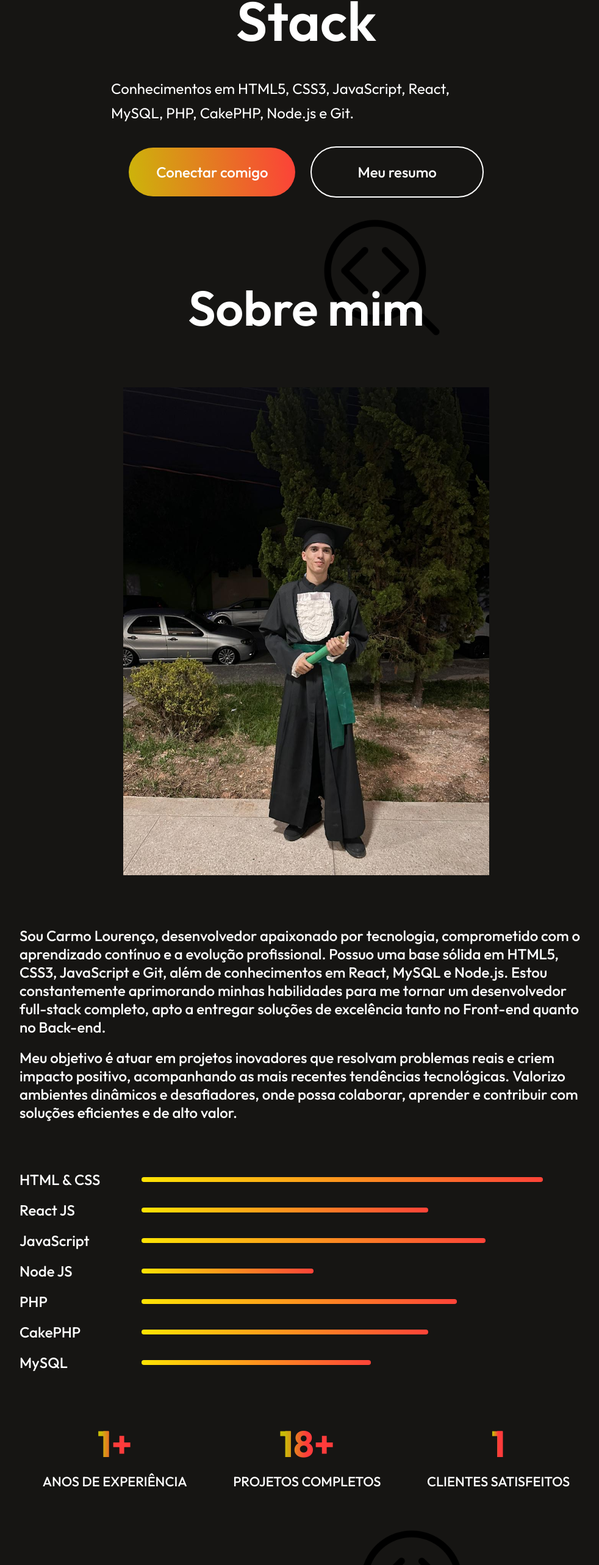
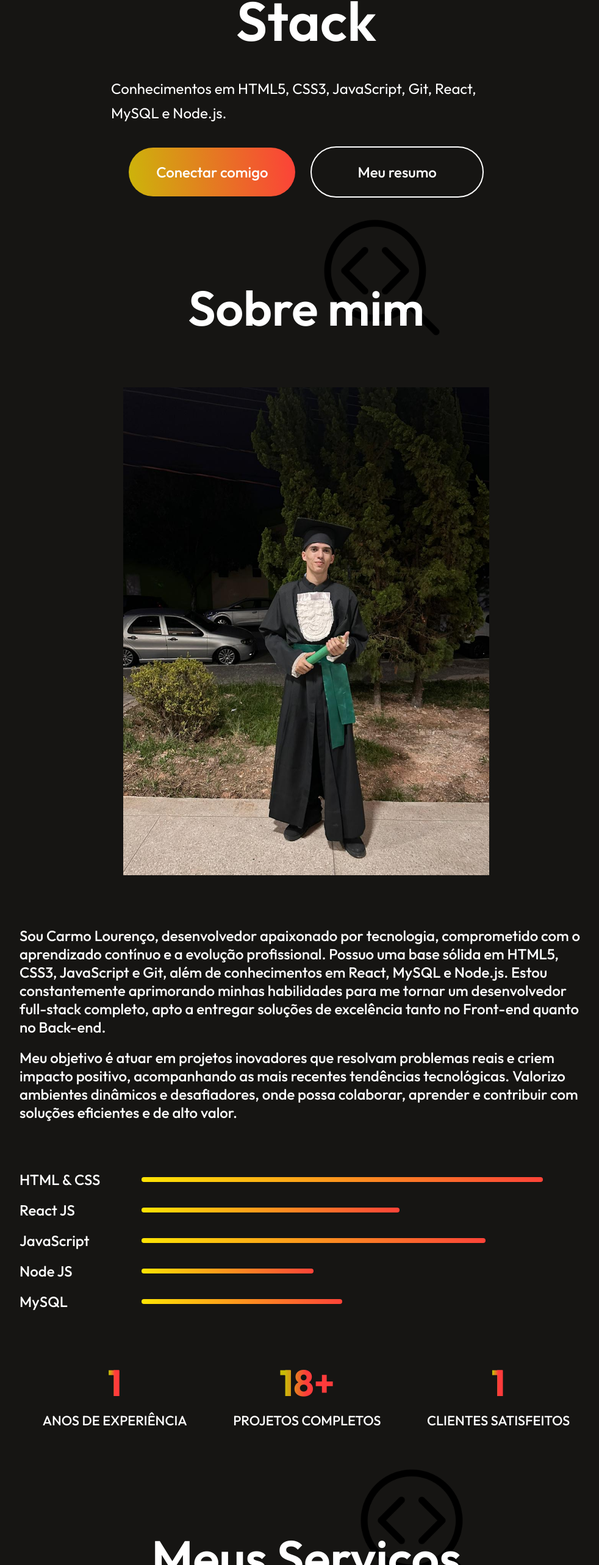
Before and after one commit to Carmo22b/Portf-lio, a React (Vite) app: page / in a window 1280 px wide. Shown: the part 1017-3583 px from the top of the page at 61% size, without its empty margins (138-1120 px from the left). Built offline with nearby package versions, Linux system fonts and the light colour scheme.

Commit message:
Revert "Atualização nova tecnologia aprendida PHP"
This reverts commit 47062a7d76ffe5e4b28c1c86428eb1998936cdac.

```diff
--- a/src/assets/Services_data.js
+++ b/src/assets/Services_data.js
@@ -8,19 +8,19 @@ const Services_Data = [
     {
         s_no: "02",
         s_name: "Desenvolvimento Back-End",
-        s_desc: "Desenvolvo a parte de servidor de aplicações web usando Node.js ou PHP (CakePHP), criando APIs seguras e escaláveis. Utilizo MySQL para o gerenciamento eficiente de dados e implemento soluções para garantir o bom desempenho, segurança e integridade das informações do seu sistema."
+        s_desc: "Desenvolvo a parte de servidor de aplicações web usando Node.js, criando APIs seguras e escaláveis. Utilizo MySQL para o gerenciamento eficiente de dados e implemento soluções para garantir o bom desempenho, segurança e integridade das informações do seu sistema."
     },
 
     {
         s_no: "03",
         s_name: "Desenvolvimento Full-Stack",
-        s_desc: "Como desenvolvedor Full-Stack, crio aplicações web completas, desde o front-end até o back-end. Utilizo tecnologias modernas como React no front-end e Node.js ou PHP (CakePHP) no back-end, garantindo uma comunicação eficiente com bancos de dados MySQL. Meu objetivo é construir sistemas robustos, escaláveis e de alto desempenho para atender às necessidades do seu projeto."
+        s_desc: "Como desenvolvedor Full-Stack, crio aplicações web completas, desde o front-end até o back-end. Utilizo tecnologias modernas como React no front-end e Node.js no back-end, garantindo uma comunicação eficiente com bancos de dados MySQL. Meu objetivo é construir sistemas robustos, escaláveis e de alto desempenho para atender às necessidades do seu projeto."
     },
 
     {
         s_no: "04",
         s_name: "Manutenção e Suporte de Sistemas",
-        s_desc: "Ofereço manutenção contínua e suporte para sistemas web, garantindo que suas aplicações funcionem de maneira eficiente e sem interrupções. Com expertise em tecnologias como HTML5, CSS3, JavaScript, Node.js, PHP, CakePHP, React e MySQL, consigo corrigir bugs, implementar melhorias e otimizar o desempenho do seu sistema, proporcionando uma experiência estável e segura para os usuários."
+        s_desc: "Ofereço manutenção contínua e suporte para sistemas web, garantindo que suas aplicações funcionem de maneira eficiente e sem interrupções. Com expertise em tecnologias como HTML5, CSS3, JavaScript, Node.js, React e MySQL, consigo corrigir bugs, implementar melhorias e otimizar o desempenho do seu sistema, proporcionando uma experiência estável e segura para os usuários."
     },
 
 ]
--- a/src/components/Hero/Hero.jsx
+++ b/src/components/Hero/Hero.jsx
@@ -28,7 +28,7 @@ function Hero() {
             </h1>
 
             <p>
-                Conhecimentos em HTML5, CSS3, JavaScript, React, MySQL, PHP, CakePHP, Node.js e Git.
+                Conhecimentos em HTML5, CSS3, JavaScript, Git, React, MySQL e Node.js.
             </p>
 
             <div className="hero-action">
--- a/src/components/Sobre/Sobre.jsx
+++ b/src/components/Sobre/Sobre.jsx
@@ -30,7 +30,7 @@ function Sobre() {
                         </div>
 
                         <div className="sobre-skill">
-                            <p>React JS</p> <hr style={{width:"50%"}} />
+                            <p>React JS</p> <hr style={{width:"45%"}} />
                         </div>
 
                         <div className="sobre-skill">
@@ -42,15 +42,7 @@ function Sobre() {
                         </div>
 
                         <div className="sobre-skill">
-                            <p>PHP</p> <hr style={{width:"55%"}} />
-                        </div>
-
-                        <div className="sobre-skill">
-                            <p>CakePHP</p> <hr style={{width:"50%"}} />
-                        </div>
-
-                        <div className="sobre-skill">
-                            <p>MySQL</p> <hr style={{width:"40%"}} />
+                            <p>MySQL</p> <hr style={{width:"35%"}} />
                         </div>
                     </div>
                 </div>
@@ -58,7 +50,7 @@ function Sobre() {
 
             <div className="sobre-achievements">
                 <div className="sobre-achievement">
-                    <h1>1+</h1>
+                    <h1>1</h1>
 
                     <p>ANOS DE EXPERIÊNCIA</p>
                 </div>
```
